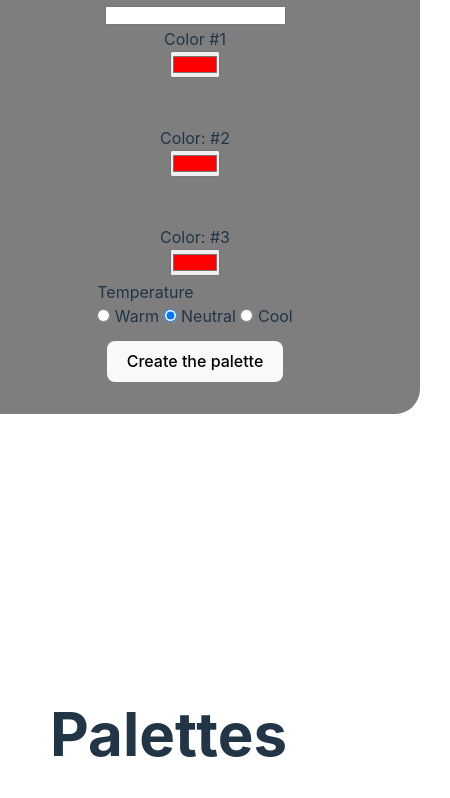
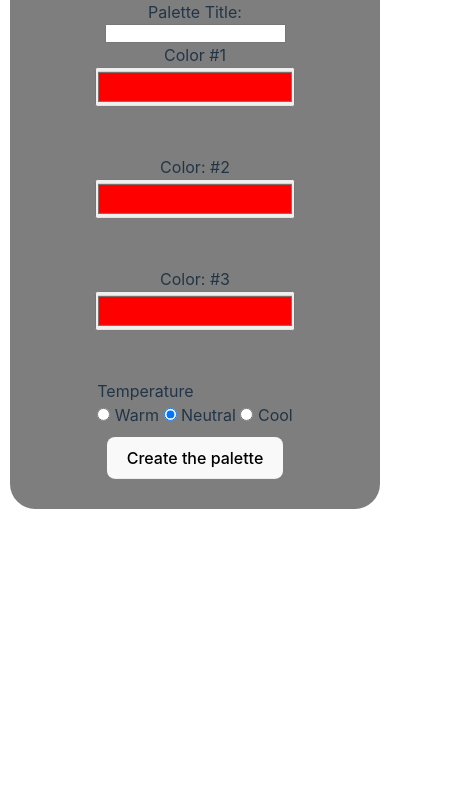
Before and after one commit to jahmarimaxwell/palette-picker, a website built with Vite: page palette-picker-project/index.html in a window 390 px wide. Shown: the part 297-1095 px from the top of the page, 450 px wide, since content can reach past the window. Built offline with nearby package versions, Linux system fonts and the light colour scheme.

Commit message:
changed styling to be centered on mobile

```diff
--- a/palette-picker-project/index.html
+++ b/palette-picker-project/index.html
@@ -11,6 +11,7 @@
 
 <body>
   <main>
+    <div id="make-palette">
         <h1 id="palette-picker-heading">Palette Picker</h1>
         <form action="" id="new-palette-form" aria-labelledby="form-heading">
           <h2 id="palette-form-heading">Add a pallette</h2>
@@ -38,6 +39,7 @@
           <button type="submit" id="palette-submit-button">Create the palette</button>
           </fieldset>
         </form>
+    </div>
     <h2 id="made-palette-header">Palettes</h2>
     <div id="big-card-container"></div>
 
--- a/palette-picker-project/style.css
+++ b/palette-picker-project/style.css
@@ -13,26 +13,21 @@
   -moz-osx-font-smoothing: grayscale;
 }
 
-html {
-  height: 100vh;
-  width: 100vw;
-  position: absolute;
-  top: 0;
-  left: 0;
-}
-
 * {
   margin: 0px;
   padding: 0px;
   box-sizing: border-box;
 }
 
-main {
-  height: 100vh;
-  width: 100vw;
-  position: absolute;
-  top: 0;
-  left: 0;
+html, main {
+  display: flex;
+  width: 100%;
+  justify-content: center;
+  flex-direction: column;
+}
+
+body {
+  margin: 10px;
 }
 
 a {
@@ -103,13 +98,17 @@ button:focus-visible {
 }
 
 /* Jahmari's CSS */
+#make-palette {
+  display: flex;
+  flex-direction: column;
+  align-items: center;
+}
 
 #palette-picker-heading {
   display: block;
   position: relative;
   width: 100%;
-  margin-top: 30px;
-  margin-left: 50px;
+  margin: 40px;
 }
 
 #new-palette-form {
@@ -127,7 +126,6 @@ button:focus-visible {
 
   align-items: center;
   width: 450px;
-  height: 550px;
   border-radius: 25px;
   padding: 20px;
 }
@@ -153,12 +151,17 @@ fieldset {
   flex-direction: column;
   align-items: stretch;
 }
+
 #colors-container {
   display: flex;
   flex-wrap: wrap;
   flex-direction: column;
   align-items: center;
-  height: 250px;
+}
+
+#color1, #color2, #color3 {
+  width: 200px;
+  height: 40px;
 }
 
 #palette-submit-button {
@@ -274,3 +277,21 @@ li#card-list{
 }
 
 /* Making sure every container within palette is Centered */
+
+@media (max-width: 480px) {
+  #new-palette-form {
+    width: 100%;
+  }
+
+  #big-card-container {
+    flex-direction: column;
+    flex-wrap: wrap;
+    justify-content: center;
+    align-items: center;
+    align-content: center;
+  }
+
+  .card-container {
+    width: 100%;
+  }
+}
```
Also changed, not shown: 1 other file. Lines whose indentation alone changed are shown as unchanged.
